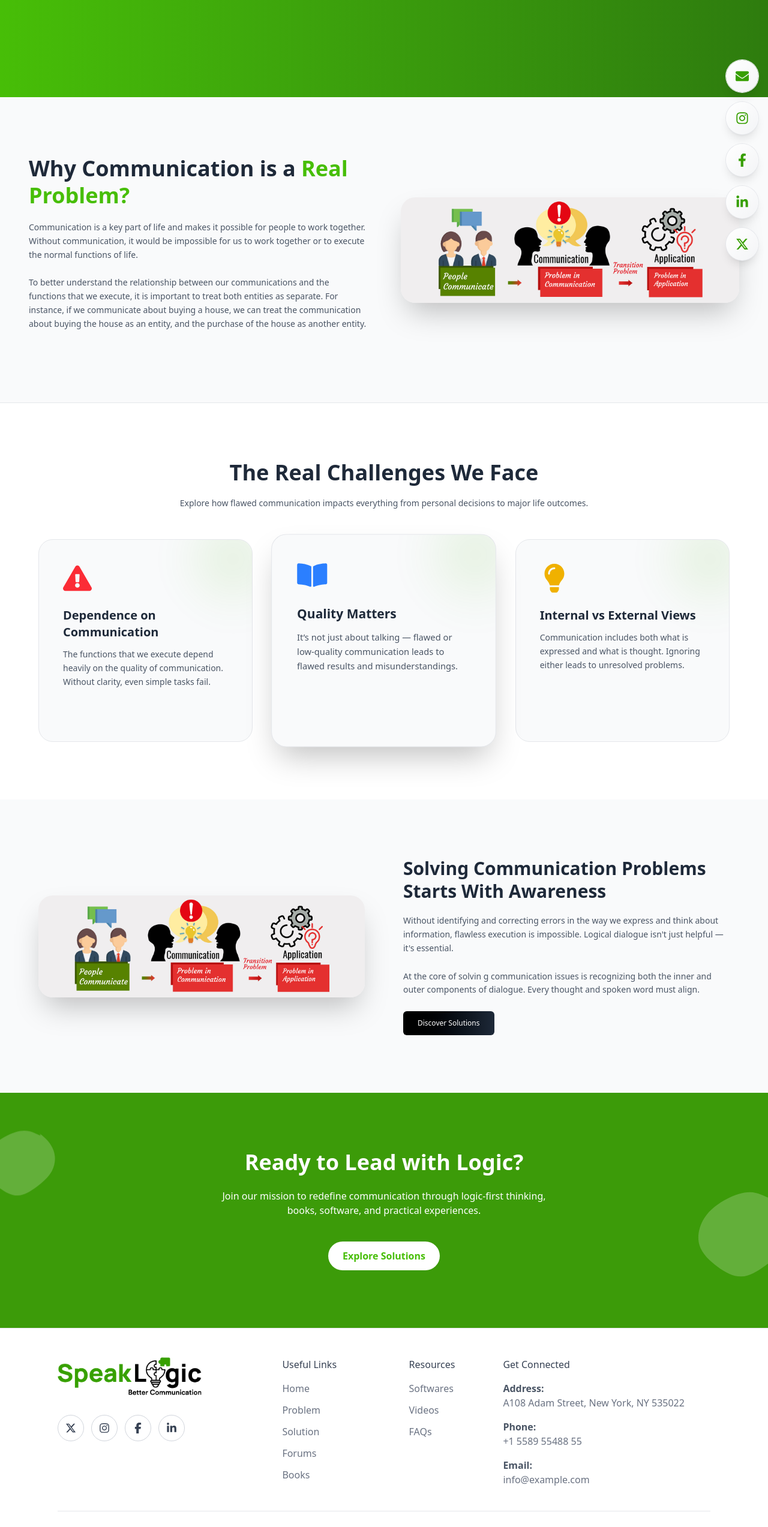
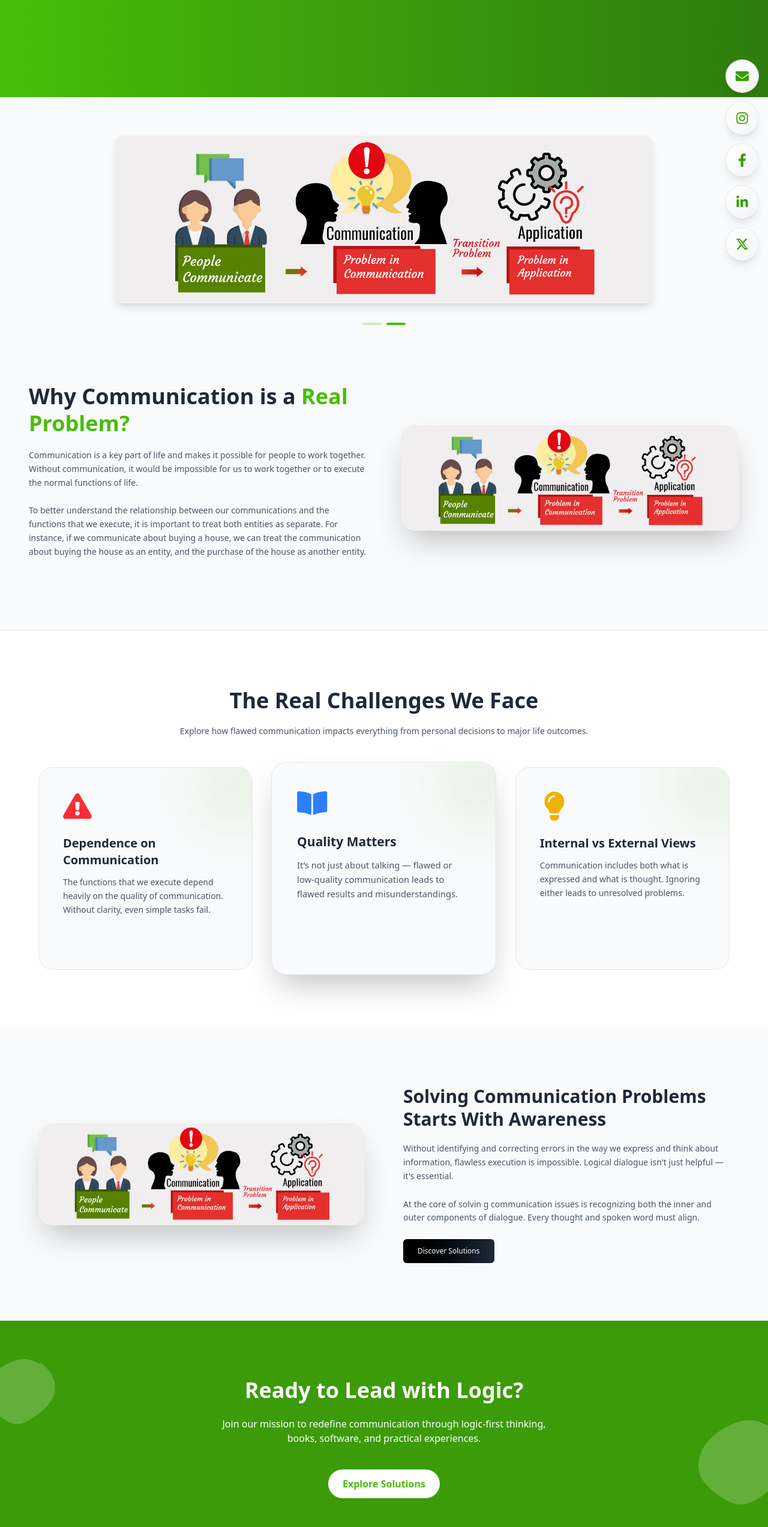
Before and after one commit to Musfira89/SpeakLogic, a React (Vite) app: page /problem in a window 1280 px wide. Shown: the part 238-2784 px from the top of the page at 60% size. Built offline with nearby package versions, Linux system fonts and the light colour scheme.

Commit message:
Final changes

```diff
--- a/src/components/CommunicationSection.jsx
+++ b/src/components/CommunicationSection.jsx
@@ -1,6 +1,6 @@
 import React from "react";
 import rightImg from "../assets/rightImg.png";
-import { FaUserTie, FaPhone, FaCircleCheck } from "react-icons/fa6";
+import {FaCircleCheck } from "react-icons/fa6";
 import { motion } from "framer-motion";
 import { useInView } from "react-intersection-observer";
 
--- a/src/components/Footer.jsx
+++ b/src/components/Footer.jsx
@@ -1,4 +1,5 @@
 import React from "react";
+import { Link } from "react-router-dom";
 import {
   FaFacebookF,
   FaInstagram,
@@ -9,10 +10,32 @@ import logo from "../../public/Artboard 1.png";
 import FixedSocialIcons from "./SocialSidebar";
 
 const Footer = () => {
+  const quickLinks1 = [
+    { label: "Home", path: "/" },
+    { label: "About us", path: "/about-us" },
+    { label: "Solution", path: "/solution" },
+    { label: "Software", path: "/softwares" },
+    { label: "Books", path: "/books" },
+  ];
+
+  const quickLinks2 = [
+    { label: "Problems", path: "/problem" },
+    { label: "Videos", path: "/videos" },
+    { label: "Questions", path: "/questions" },
+    { label: "Newsletter", path: "/newsletter" },
+  ];
+
+  const quickLinks3 = [
+    { label: "My Account", path: "/my-account" },
+    { label: "Help", path: "/help" },
+    { label: "SiteMap", path: "/sitemap" },
+    { label: "Contact Us", path: "/contact-us" },
+  ];
+
   return (
     <>
       <footer className="bg-white text-gray-800 pt-12 pb-8 px-6 md:px-16 lg:px-24 font-sora border-t border-gray-200 text-sm sm:text-base lg:text-sm xl:text-base">
-        <div className="flex flex-col md:flex-row flex-wrap justify-between gap-12">
+        <div className="flex flex-col md:flex-row flex-wrap justify-between gap-12 px-6 md:px-16 lg:px-24">
           {/* 1st Column - Logo & Social */}
           <div className="w-full md:w-[30%] leading-normal sm:leading-relaxed">
             <img
@@ -20,97 +43,90 @@ const Footer = () => {
               alt="SpeakLogic"
               className="h-10 sm:h-12 md:h-14 lg:h-16 mb-6 sm:mb-8"
             />
-
-            <div className="flex space-x-3 mt-2">
-              {[FaXTwitter, FaInstagram, FaFacebookF, FaLinkedinIn].map(
-                (Icon, index) => (
-                  <div
-                    key={index}
-                    className="p-2 sm:p-3 rounded-full border border-gray-300 hover:border-[#379f00] transition duration-300 cursor-pointer group"
-                  >
-                    <Icon className="text-gray-700 group-hover:text-[#379f00] text-base sm:text-lg transition duration-300" />
-                  </div>
-                )
-              )}
-            </div>
           </div>
 
-          {/* 2nd Column - Useful Links */}
+          {/* 2nd Column - Quick Links */}
           <div className="w-full md:w-[15%]">
             <h4 className="font-medium text-gray-700 mb-2 sm:mb-4 text-base sm:text-lg lg:text-base">
-              Useful Links
+              Quick Links
             </h4>
             <ul className="space-y-2 sm:space-y-3 text-gray-500 font-normal">
-              {["Home", "Problem", "Solution", "Forums", "Books"].map(
-                (item, index) => (
-                  <li
-                    key={index}
-                    className="cursor-pointer hover:text-[#379f00] transition duration-200"
-                  >
-                    {item}
-                  </li>
-                )
-              )}
+              {quickLinks1.map((link, index) => (
+                <li
+                  key={index}
+                  className="cursor-pointer hover:text-[#379f00] transition duration-200"
+                >
+                  <Link to={link.path}>{link.label}</Link>
+                </li>
+              ))}
             </ul>
           </div>
 
           {/* 3rd Column - Resources */}
-          <div className="w-full md:w-[10%]">
+          <div className="w-full md:w-[15%]">
             <h4 className="font-medium text-gray-700 mb-2 sm:mb-4 text-base sm:text-lg lg:text-base">
-              Resources
+              Quick Links
             </h4>
             <ul className="space-y-2 sm:space-y-3 text-gray-500 font-normal">
-              {["Softwares", "Videos", "FAQs"].map((item, index) => (
+              {quickLinks2.map((link, index) => (
                 <li
                   key={index}
                   className="cursor-pointer hover:text-[#379f00] transition duration-200"
                 >
-                  {item}
+                  <Link to={link.path}>{link.label}</Link>
                 </li>
               ))}
             </ul>
           </div>
 
           {/* 4th Column - Contact Info */}
-          <div className="w-full flex-1">
+          <div className="w-full md:w-[15%]">
             <h4 className="font-medium text-gray-700 mb-2 sm:mb-4 text-base sm:text-lg lg:text-base">
-              Get Connected
+              Quick Links
             </h4>
-
-            <div className="space-y-4">
-              <div className="group cursor-pointer transition duration-300">
-                <p className="font-semibold text-gray-600">Address:</p>
-                <p className="text-gray-500 group-hover:text-[#47be07] transition duration-300">
-                  A108 Adam Street, New York, NY 535022
-                </p>
-              </div>
-
-              <div className="group cursor-pointer transition duration-300">
-                <p className="font-semibold text-gray-600">Phone:</p>
-                <p className="text-gray-500 group-hover:text-[#47be07] transition duration-300">
-                  +1 5589 55488 55
-                </p>
-              </div>
-
-              <div className="group cursor-pointer transition duration-300">
-                <p className="font-semibold text-gray-600">Email:</p>
-                <p className="text-gray-500 group-hover:text-[#47be07] transition duration-300">
-                  info@example.com
-                </p>
-              </div>
-            </div>
+            <ul className="space-y-2 sm:space-y-3 text-gray-500 font-normal">
+              {quickLinks3.map((link, index) => (
+                <li
+                  key={index}
+                  className="cursor-pointer hover:text-[#379f00] transition duration-200"
+                >
+                  <Link to={link.path}>{link.label}</Link>
+                </li>
+              ))}
+            </ul>
           </div>
         </div>
 
         {/* Divider */}
-        <div className="border-t border-gray-200 mt-10 pt-6 text-center text-xs sm:text-sm text-gray-600">
+        <div className="border-t border-gray-200 mt-10 pt-6 text-center text-xs sm:text-xs text-gray-600">
           © {new Date().getFullYear()}{" "}
           <span className="font-semibold text-black">SpeakLogic</span>. All
           rights reserved.
         </div>
 
-        <FixedSocialIcons />
+        {/* Horizontal Social Media Icons */}
+        <div className="flex justify-center space-x-2 mt-4">
+          {[
+            { Icon: FaXTwitter, url: "https://twitter.com" },
+            { Icon: FaInstagram, url: "https://instagram.com" },
+            { Icon: FaFacebookF, url: "https://facebook.com" },
+            { Icon: FaLinkedinIn, url: "https://linkedin.com" },
+          ].map(({ Icon, url }, index) => (
+            <a
+              key={index}
+              href={url}
+              target="_blank"
+              rel="noopener noreferrer"
+              className="p-2 sm:p-2 rounded-full border border-gray-300 hover:border-[#379f00] transition duration-300 cursor-pointer group"
+            >
+              <Icon className="text-gray-700 group-hover:text-[#379f00] text-[12px] sm:text-xs transition duration-300" />
+            </a>
+          ))}
+        </div>
       </footer>
+
+      {/* Fixed Social Icons on the Sidebar */}
+      <FixedSocialIcons />
     </>
   );
 };
--- a/src/components/Navbar.jsx
+++ b/src/components/Navbar.jsx
@@ -5,8 +5,6 @@ import { Link } from "react-router-dom";
 
 const Navbar = () => {
   const [menuOpen, setMenuOpen] = useState(false);
-  const [faqDropdownOpen, setFaqDropdownOpen] = useState(false);
-  const [softwareDropdownOpen, setSoftwareDropdownOpen] = useState(false);
   const [dropdownOpen, setDropdownOpen] = useState(false);
   const [selectedCategory, setSelectedCategory] = useState("All Category");
   const [scrolled, setScrolled] = useState(false);
@@ -60,94 +58,19 @@ const Navbar = () => {
         <Link to="/books" className="hover:text-[#41aa09] transition">
           Books
         </Link>
-
-        {/* Faqs Dropdown */}
-        <div className="relative">
-          <div
-            className="flex items-center gap-1 cursor-pointer"
-            onClick={() => {
-              setFaqDropdownOpen(!faqDropdownOpen);
-              setSoftwareDropdownOpen(false);
-            }}
-          >
-            <span className="hover:text-[#41aa09] transition text-sm">
-              Faqs
-            </span>
-            <FaChevronDown
-              className={`text-[10px] mt-[2px] transition-transform duration-200 ${
-                faqDropdownOpen ? "rotate-180 text-[#41aa09]" : "text-gray-600"
-              }`}
-            />
-          </div>
-          {faqDropdownOpen && (
-            <div className="absolute left-0 mt-2 bg-white border border-gray-200 shadow-lg rounded-md w-36 z-50 py-2">
-              <Link
-                to="/faq"
-                className="block px-4 py-2 text-sm hover:bg-gray-100"
-              >
-                Faqs
-              </Link>
-              <Link
-                to="/help"
-                className="block px-4 py-2 text-sm text-gray-700 hover:bg-gray-100 transition"
-              >
-                Help
-              </Link>
-            </div>
-          )}
-        </div>
-
-        {/* Softwares Dropdown */}
-        <div className="relative">
-          <div
-            className="flex items-center gap-1 cursor-pointer"
-            onClick={() => {
-              setSoftwareDropdownOpen(!softwareDropdownOpen);
-              setFaqDropdownOpen(false);
-            }}
-          >
-            <span className="hover:text-[#41aa09] transition text-sm">
-              Softwares
-            </span>
-            <FaChevronDown
-              className={`text-[10px] mt-[2px] transition-transform duration-200 ${
-                softwareDropdownOpen
-                  ? "rotate-180 text-[#41aa09]"
-                  : "text-gray-600"
-              }`}
-            />
-          </div>
-          {softwareDropdownOpen && (
-            <div className="absolute left-0 mt-2 bg-white border border-gray-200 shadow-lg rounded-md w-40 z-50 py-2">
-             <Link
-                  to="/softwares"
-                  className="block px-4 py-2 text-sm hover:bg-gray-100"
-                >
-                  Software
-                </Link>
-              <Link
-                to="/store"
-                className="block px-4 py-2 text-sm text-gray-700 hover:bg-gray-100 transition"
-              >
-                Store
-              </Link>
-              <Link
-                to="/videos"
-                className="block px-4 py-2 text-sm text-gray-700 hover:bg-gray-100 transition"
-              >
-                Videos
-              </Link>
-            </div>
-          )}
-        </div>
-
-        <Link to="/forums" className="hover:text-[#41aa09] transition">
-          Forums
+        <Link to="/softwares" className="hover:text-[#41aa09] transition">
+          Software
+        </Link>
+        <Link to="/store" className="hover:text-[#41aa09] transition">
+          Apps
+        </Link>
+        <Link to="/videos" className="hover:text-[#41aa09] transition">
+          Store
         </Link>
       </div>
 
-      {/* Search Bar */}
-      <div className="hidden md:flex items-center border border-gray-300 rounded-md pl-4 pr-2 py-4 space-x-2 w-80 relative bg-white shadow-sm">
+      {/* Search Bar - now shown on all screens */}
+      <div className="hidden sm:flex items-center border border-gray-300 rounded-md pl-4 pr-2 py-4 space-x-2 w-80 relative bg-white shadow-sm">
         <div
           onClick={() => setDropdownOpen(!dropdownOpen)}
           className="flex items-center justify-between border-r border-gray-300 pr-3 w-[110px] cursor-pointer text-sm text-gray-600 relative"
@@ -187,7 +110,7 @@ const Navbar = () => {
 
       {/* Mobile Toggle */}
       <button
-        className="md:hidden text-gray-800"
+        className="sm:hidden text-gray-800"
         onClick={() => setMenuOpen(!menuOpen)}
       >
         {menuOpen ? <FaTimes size={22} /> : <FaBars size={22} />}
@@ -195,72 +118,56 @@ const Navbar = () => {
 
       {/* Mobile Menu */}
       {menuOpen && (
-        <div className="absolute top-[80px] left-4 right-4 bg-white shadow-lg rounded-2xl py-5 px-6 flex flex-col space-y-4 md:hidden z-40">
+        <div className="absolute top-[80px] left-4 right-4 bg-white shadow-lg rounded-2xl py-5 px-6 flex flex-col space-y-4 sm:hidden z-40">
           <Link to="/" className="text-[#41aa09] font-medium">
             Home
           </Link>
           <Link to="/problem">Problem</Link>
           <Link to="/solution">Solution</Link>
           <Link to="/books">Books</Link>
+          <Link to="/softwares">Software</Link>
+          <Link to="/store">Store</Link>
+          <Link to="/videos">Videos</Link>
+          <Link to="/help">Help</Link>
           <Link to="/forums">Forums</Link>
 
-          {/* Mobile Dropdowns */}
-          <div className="relative">
+          {/* Search Bar in Mobile */}
+          <div className="flex items-center border border-gray-300 rounded-md px-3 py-2 space-x-2 w-full relative bg-white shadow-sm">
             <div
-              onClick={() => setFaqDropdownOpen(!faqDropdownOpen)}
-              className="flex items-center justify-between cursor-pointer"
+              onClick={() => setDropdownOpen(!dropdownOpen)}
+              className="flex items-center justify-between border-r border-gray-300 pr-3 w-[110px] cursor-pointer text-sm text-gray-600 relative"
             >
-              <span>Faqs</span>
-              <FaChevronDown className="text-xs" />
+              <span className="whitespace-nowrap overflow-hidden text-ellipsis">
+                {selectedCategory}
+              </span>
+              <FaChevronDown className="ml-1 text-[10px]" />
             </div>
-            {faqDropdownOpen && (
-              <div className="mt-2 bg-white shadow-md rounded-lg w-full">
-                <Link
-                  to="/faq"
-                  className="block px-4 py-2 text-sm hover:bg-gray-100"
-                >
-                  Faqs
-                </Link>
-                <Link
-                  to="/help"
-                  className="block px-4 py-2 text-sm hover:bg-gray-100"
-                >
-                  Help
-                </Link>
+
+            {dropdownOpen && (
+              <div className="absolute left-3 top-12 bg-white border border-gray-200 shadow-md rounded-lg w-36 z-50">
+                {categories.map((cat) => (
+                  <div
+                    key={cat}
+                    className="px-4 py-2 text-xs hover:bg-gray-100 cursor-pointer"
+                    onClick={() => {
+                      setSelectedCategory(cat);
+                      setDropdownOpen(false);
+                    }}
+                  >
+                    {cat}
+                  </div>
+                ))}
               </div>
             )}
-          </div>
 
-          <div className="relative">
-            <div
-              onClick={() => setSoftwareDropdownOpen(!softwareDropdownOpen)}
-              className="flex items-center justify-between cursor-pointer"
-            >
-              <span>Softwares</span>
-              <FaChevronDown className="text-xs" />
-            </div>
-            {softwareDropdownOpen && (
-              <div className="mt-2 bg-white shadow-md rounded-lg w-full">
-                <Link
-                  to="/softwares"
-                  className="block px-4 py-2 text-sm hover:bg-gray-100"
-                >
-                  Software
-                </Link>
-                <Link
-                  to="/store"
-                  className="block px-4 py-2 text-sm hover:bg-gray-100"
-                >
-                  Store
-                </Link>
-                <Link
-                  to="/videos"
-                  className="block px-4 py-2 text-sm hover:bg-gray-100"
-                >
-                  Videos
-                </Link>
-              </div>
-            )}
+            <input
+              type="text"
+              placeholder="Search..."
+              className="flex-1 outline-none bg-transparent text-sm placeholder-gray-500 pl-2"
+            />
+            <button className="absolute right-2 top-1/2 transform -translate-y-1/2 bg-[#41aa09] text-white p-[9px] rounded-md hover:bg-green-700 transition">
+              <FaSearch size={13} />
+            </button>
           </div>
         </div>
       )}
--- a/src/pages/Problems.jsx
+++ b/src/pages/Problems.jsx
@@ -1,4 +1,4 @@
-import React from "react";
+import React, { useState, useEffect } from "react";
 import { Link } from "react-router-dom";
 import { FaExclamationTriangle, FaBookOpen, FaLightbulb } from "react-icons/fa";
 import { motion } from "framer-motion";
@@ -11,7 +11,20 @@ const fadeInUp = {
   visible: { opacity: 1, y: 0 },
 };
 
+const popUpImage = {
+  hidden: { opacity: 0, scale: 0.9 },
+  visible: { opacity: 1, scale: 1, transition: { duration: 1 } },
+};
 const Problems = () => {
+  const images = [problem, problem1];
+  const [currentIndex, setCurrentIndex] = useState(0);
+
+  useEffect(() => {
+    const interval = setInterval(() => {
+      setCurrentIndex((prevIndex) => (prevIndex + 1) % images.length);
+    }, 4000); // auto-slide every 4 seconds
+    return () => clearInterval(interval);
+  }, [images.length]);
   return (
     <>
       <div className="min-h-screen bg-[#F9FAFB] text-gray-800 font-sans">
@@ -42,6 +55,42 @@ const Problems = () => {
           </motion.div>
         </section>
 
+        {/* Carousel Section */}
+        <motion.div
+          className="w-full max-w-4xl mx-auto mt-16"
+          initial="hidden"
+          animate="visible"
+          variants={popUpImage}
+        >
+          <div className="relative w-full overflow-hidden rounded-xl shadow-lg">
+            <motion.div
+              className="flex transition-all"
+              animate={{ x: `-${currentIndex * 100}%` }}
+              transition={{ duration: 1.2, ease: "easeInOut" }}
+            >
+              {images.map((img, i) => (
+                <img
+                  key={i}
+                  src={img}
+                  alt={`carousel-img-${i}`}
+                  className="w-full flex-shrink-0 object-cover max-h-[400px]"
+                />
+              ))}
+            </motion.div>
+          </div>
+
+          {/* Dots */}
+          <div className="flex gap-2 justify-center mt-8">
+            {images.map((_, index) => (
+              <span
+                key={index}
+                className={`w-8 h-1 rounded-md ${
+                  index === currentIndex ? "bg-[#47be07]" : "bg-[#cceac1]"
+                } transition-all`}
+              />
+            ))}
+          </div>
+        </motion.div>
         {/* Intro Section */}
         <section className="max-w-7xl mx-auto px-6 lg:px-12 py-20 lg:py-24 grid md:grid-cols-2 gap-14 items-center">
           <motion.div
```
Also changed, not shown: src/components/Header.jsx (+39 -34 lines), src/components/Section.jsx (+47 -9 lines).
